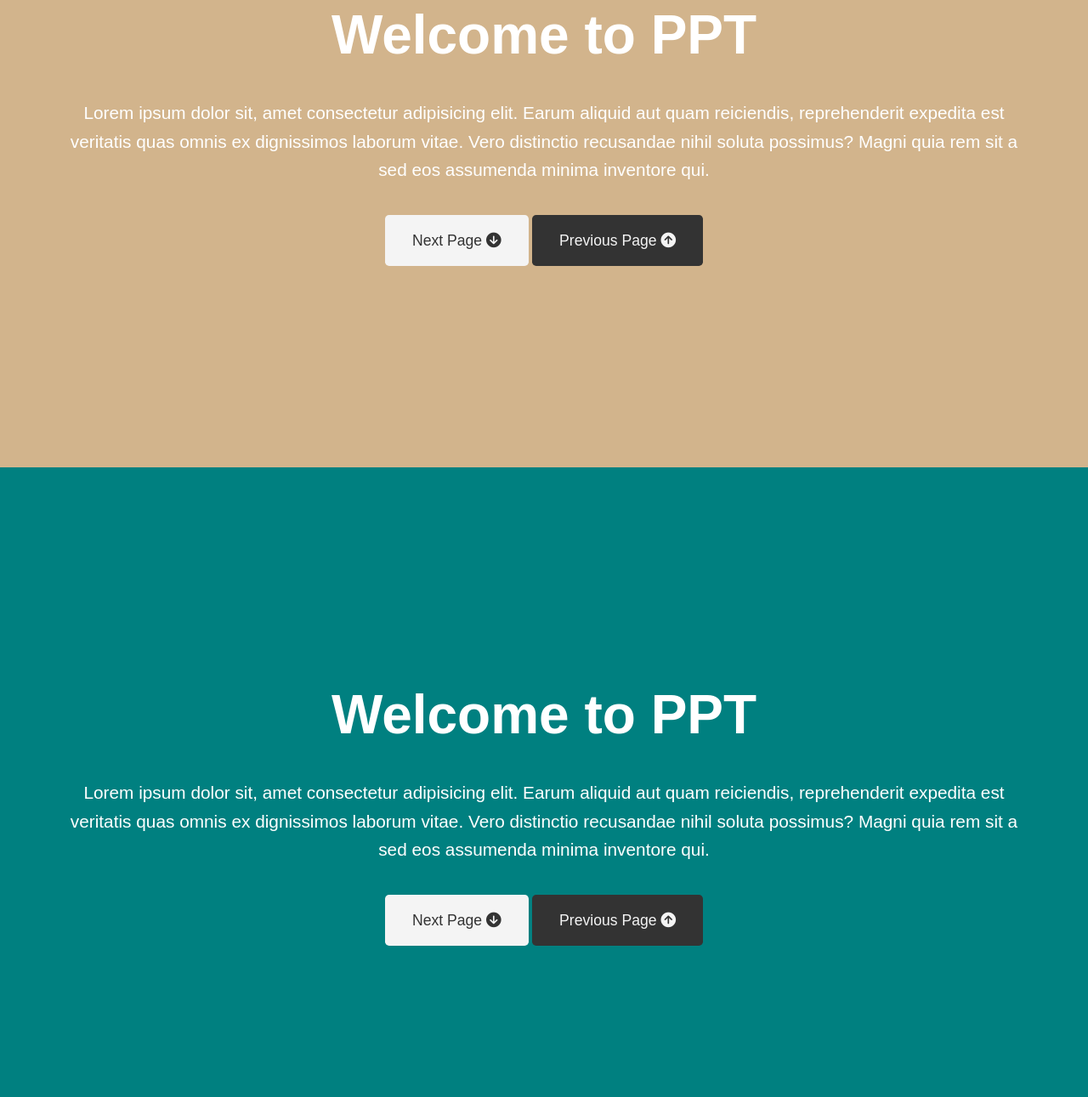
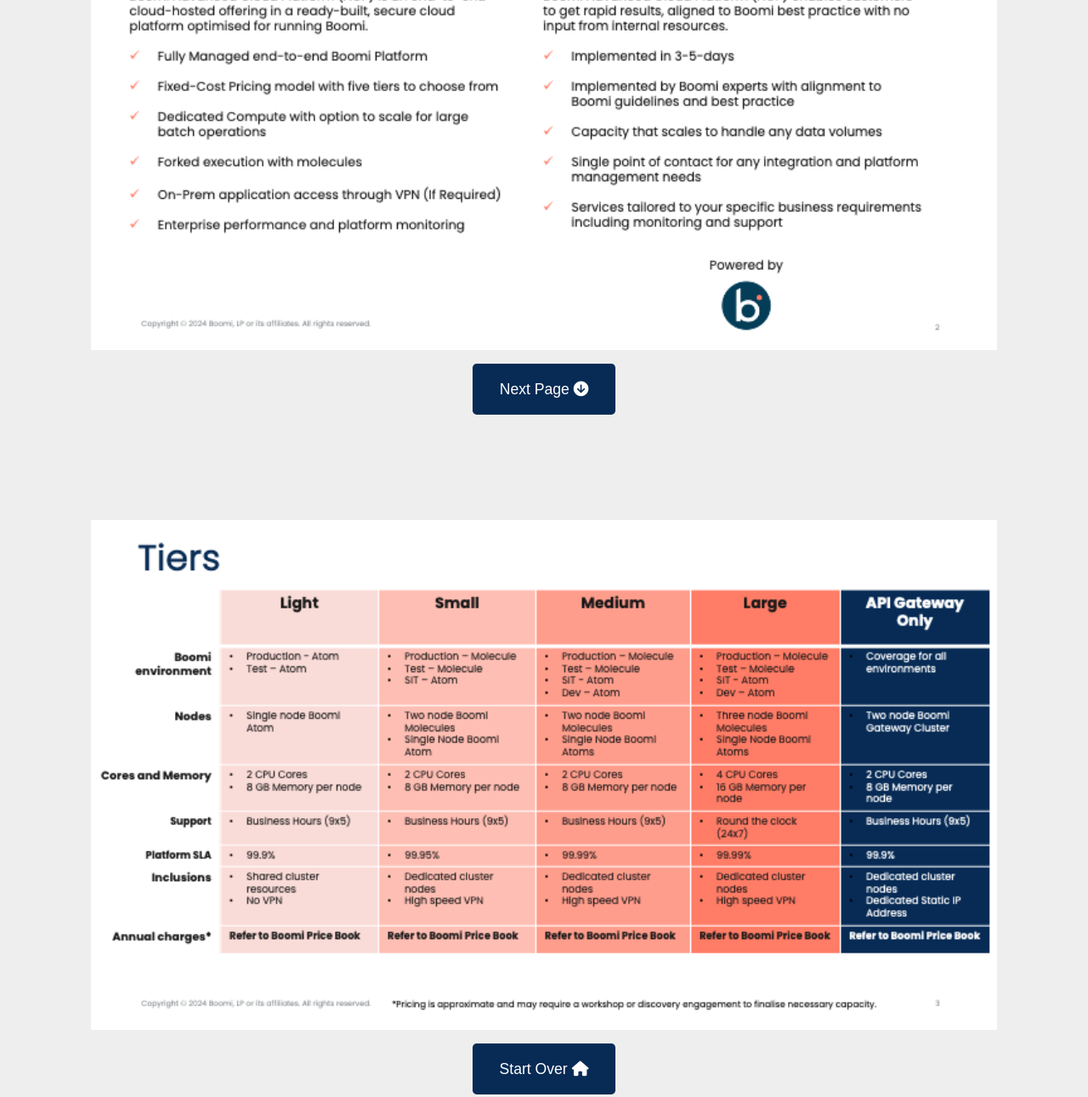
Before and after one commit to boomi-advanced-cloud-platform/boomi-advanced-cloud-platform.github.io, a plain HTML site: page slideshow.html in a window 1280 px wide. Shown: the part 1050-2341 px from the top of the page at 85% size. Drawn offline with Linux system fonts and the light colour scheme.

Commit message:
Added slideshow

```diff
--- a/slideshow.html
+++ b/slideshow.html
@@ -15,45 +15,23 @@
 <body>
     <!-- Page 1 -->
     <section id="page-1" class="page">
-        <h1>Welcome to PPT</h1>
-        <p>Lorem ipsum dolor sit, amet consectetur adipisicing elit. Earum aliquid aut quam reiciendis, reprehenderit
-            expedita est veritatis quas omnis ex dignissimos laborum vitae. Vero distinctio recusandae nihil soluta
-            possimus? Magni quia rem sit a sed eos assumenda minima inventore qui.</p>
+        <img src="images/Boomi_ACP_Summary/Slide1.png" alt="Boomi - Advanced Cloud Platform">
         <div>
             <a href="#page-2" class="btn">Next Page <i class="fas fa-arrow-circle-down"></i></a>
         </div>
     </section>
     <!-- Page 2 -->
     <section id="page-2" class="page">
-        <h1>Welcome to PPT</h1>
-        <p>Lorem ipsum dolor sit, amet consectetur adipisicing elit. Earum aliquid aut quam reiciendis, reprehenderit
-            expedita est veritatis quas omnis ex dignissimos laborum vitae. Vero distinctio recusandae nihil soluta
-            possimus? Magni quia rem sit a sed eos assumenda minima inventore qui.</p>
+        <img src="images/Boomi_ACP_Summary/Slide2.png" alt="Boomi ACP - Optimize Boomi Platform Management">
         <div>
             <a href="#page-3" class="btn">Next Page <i class="fas fa-arrow-circle-down"></i></a>
-            <a href="#page-1" class="btn btn-dark">Previous Page <i class="fas fa-arrow-circle-up"></i></a>
         </div>
     </section>
     <!-- Page 3 -->
     <section id="page-3" class="page">
-        <h1>Welcome to PPT</h1>
-        <p>Lorem ipsum dolor sit, amet consectetur adipisicing elit. Earum aliquid aut quam reiciendis, reprehenderit
-            expedita est veritatis quas omnis ex dignissimos laborum vitae. Vero distinctio recusandae nihil soluta
-            possimus? Magni quia rem sit a sed eos assumenda minima inventore qui.</p>
+        <img src="images/Boomi_ACP_Summary/Slide3.png" alt="Boomi ACP - Platform Tiers">
         <div>
-            <a href="#page-4" class="btn">Next Page <i class="fas fa-arrow-circle-down"></i></a>
-            <a href="#page-2" class="btn btn-dark">Previous Page <i class="fas fa-arrow-circle-up"></i></a>
-        </div>
-    </section>
-    <!-- Page 4 -->
-    <section id="page-4" class="page">
-        <h1>Welcome to PPT</h1>
-        <p>Lorem ipsum dolor sit, amet consectetur adipisicing elit. Earum aliquid aut quam reiciendis, reprehenderit
-            expedita est veritatis quas omnis ex dignissimos laborum vitae. Vero distinctio recusandae nihil soluta
-            possimus? Magni quia rem sit a sed eos assumenda minima inventore qui.</p>
-        <div>
-            <a href="#page-1" class="btn">Go to top <i class="fas fa-home"></i></a>
-            <a href="#page-3" class="btn btn-dark">Previous Page <i class="fas fa-arrow-circle-up"></i></a>
+            <a href="#page-1" class="btn">Start Over <i class="fas fa-home"></i></a>
         </div>
     </section>
 </body>
--- a/styles.css
+++ b/styles.css
@@ -1,9 +1,13 @@
 :root {
   /* Color */
-  --page-1-color: steelblue;
-  --page-2-color: tan;
-  --page-3-color: teal;
-  --page-4-color: slateblue;
+  --page-1-color: #072B55;
+  --page-2-color: #EEEEEE;
+  --page-3-color: #EEEEEE;
+
+  --boomi-primary-color: #072B55;
+  --boomi-secondary-color: #A03291;
+  --boomi-alternate-color: #FF7C66;
+
 
   /* Speed */
   --animation-speed: 2s;
@@ -28,9 +32,6 @@
 }
 #page-3 {
   background-color: var(--page-3-color);
-}
-#page-4 {
-  background-color: var(--page-4-color);
 }
 
 .page {
@@ -74,11 +75,15 @@
   font-size: 1.3rem;
 }
 
+.page img {
+  height: 75%;
+}
+
 .btn {
   display: inline-block;
   padding: 1rem 2rem;
-  background-color: #f4f4f4;
-  color: #333;
+  background-color: var(--boomi-primary-color);
+  color: #FFF;
   text-decoration: none;
   border: none;
   border-radius: 0.3rem;
@@ -87,13 +92,7 @@
   transition: all 0.3s ease-in;
 }
 
-.btn:hover,
-.btn-dark {
-  color: #f4f4f4;
-  background-color: #333;
+.btn:hover {
+  color: #FFF;
+  background-color: var(--boomi-secondary-color)
 }
-
-.btn-dark:hover {
-  color: #333;
-  background-color: #f4f4f4;
-}
```
Also changed, not shown: images/Boomi_ACP_Summary/Slide1.png (added), images/Boomi_ACP_Summary/Slide2.png (added), images/Boomi_ACP_Summary/Slide3.png (added), images/Boomi_ACP_Summary/Slide4.png (added).
